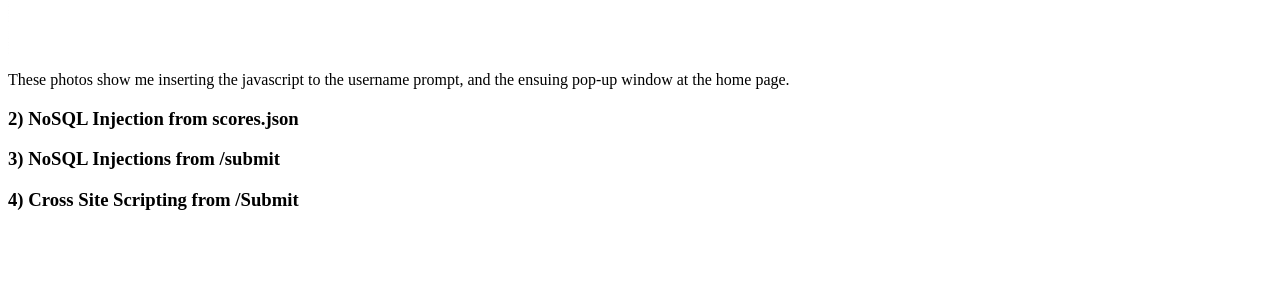
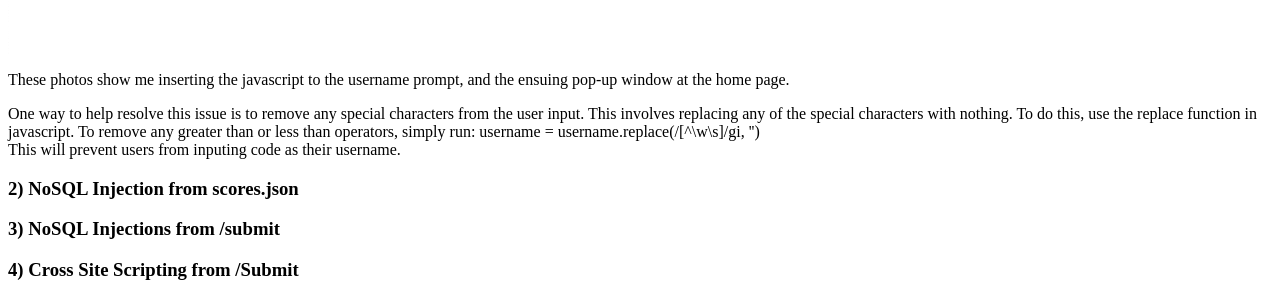
Before and after one commit to thtty19/comp20-tturner, a plain HTML site: page security/index.html in a window 1280 px wide. Shown: the part 3998-4298 px from the top of the page. Before the commit the page ends 4228 px from the top, so only its background shows below. Drawn offline with Linux system fonts and the light colour scheme.

Commit message:
more page updates

```diff
--- a/security/index.html
+++ b/security/index.html
@@ -90,7 +90,13 @@
   <p>These photos show me inserting the javascript to the username prompt, and the
     ensuing pop-up window at the home page.
   </p>
-  <p>
+  <p>One way to help resolve this issue is to remove any special characters from
+    the user input. This involves replacing any of the special characters with
+    nothing. To do this, use the replace function in javascript. To remove any
+    greater than or less than operators, simply run:
+    username = username.replace(/[^\w\s]/gi, '') <br>
+    This will prevent users from inputing code as their username.
+
   </p>
   <h3>2) NoSQL Injection from scores.json</h3>
   <h3>3) NoSQL Injections from /submit</h3>
```
